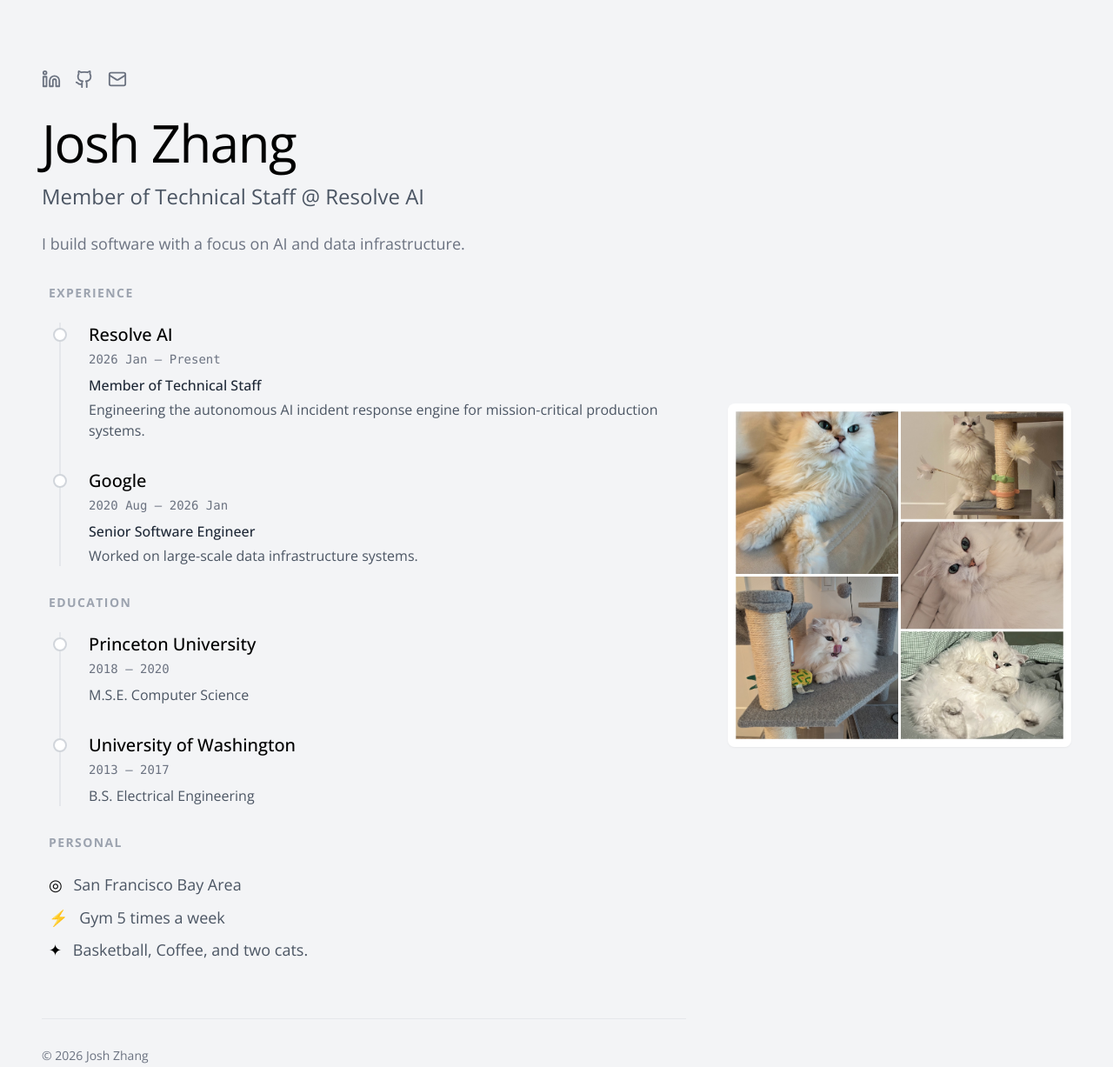
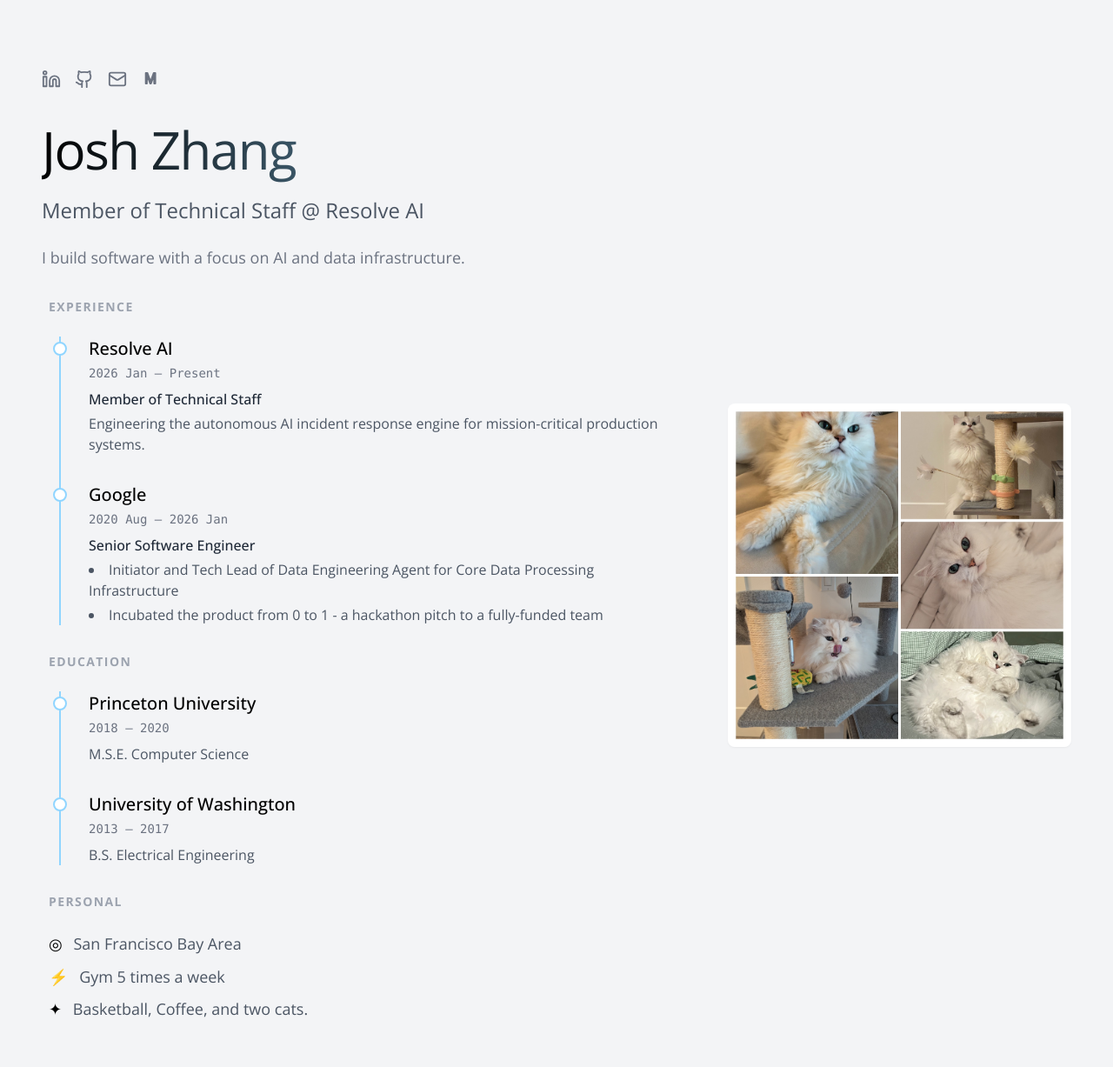
Before and after one commit to jiashuoz/jiashuoz.com, a website built with Vite: page index.html in a window 1280 px wide. Shown: the top 1227 px of the page at 87% size. Built offline with nearby package versions, Linux system fonts and the light colour scheme.

Commit message:
add blue taste

```diff
--- a/index.html
+++ b/index.html
@@ -18,7 +18,7 @@
     <!-- Left Column: Content -->
     <div class="flex-1">
       <div class="flex gap-4 mb-8 text-gray-500">
-        <a href="https://linkedin.com/in/josh-zhang" target="_blank" class="hover:text-black transition-colors"
+        <a href="https://linkedin.com/in/josh-zhang" target="_blank" class="hover:text-light-blue transition-colors"
           aria-label="LinkedIn">
           <svg xmlns="http://www.w3.org/2000/svg" width="22" height="22" viewBox="0 0 24 24" fill="none"
             stroke="currentColor" stroke-width="2" stroke-linecap="round" stroke-linejoin="round"
@@ -28,7 +28,7 @@
             <circle cx="4" cy="4" r="2" />
           </svg>
         </a>
-        <a href="https://github.com/jiashuoz" target="_blank" class="hover:text-black transition-colors"
+        <a href="https://github.com/jiashuoz" target="_blank" class="hover:text-light-blue transition-colors"
           aria-label="GitHub">
           <svg xmlns="http://www.w3.org/2000/svg" width="22" height="22" viewBox="0 0 24 24" fill="none"
             stroke="currentColor" stroke-width="2" stroke-linecap="round" stroke-linejoin="round"
@@ -38,7 +38,7 @@
             <path d="M9 18c-4.51 2-5-2-7-2" />
           </svg>
         </a>
-        <a href="mailto:jszjosh@gmail.com" class="hover:text-black transition-colors" aria-label="Email">
+        <a href="mailto:jszjosh@gmail.com" class="hover:text-light-blue transition-colors" aria-label="Email">
           <svg xmlns="http://www.w3.org/2000/svg" width="22" height="22" viewBox="0 0 24 24" fill="none"
             stroke="currentColor" stroke-width="2" stroke-linecap="round" stroke-linejoin="round"
             class="lucide lucide-mail">
@@ -46,8 +46,14 @@
             <path d="m22 7-8.97 5.7a1.94 1.94 0 0 1-2.06 0L2 7" />
           </svg>
         </a>
+        <a href="https://mnexa.ai" target="_blank" class="hover:text-light-blue transition-colors" aria-label="Mnexa">
+          <svg xmlns="http://www.w3.org/2000/svg" width="22" height="22" viewBox="0 0 24 24" fill="none"
+            stroke="currentColor" stroke-width="2" stroke-linecap="round" stroke-linejoin="round">
+            <text x="12" y="17" font-family="Arial, sans-serif" font-size="18" font-weight="normal" text-anchor="middle" fill="currentColor">M</text>
+          </svg>
+        </a>
       </div>
-      <h1 class="text-5xl md:text-6xl font-sans font-light tracking-tight">Josh Zhang</h1>
+      <h1 class="text-5xl md:text-6xl font-sans font-light tracking-tight bg-gradient-to-r from-black to-light-blue bg-clip-text text-transparent py-2 pr-2">Josh Zhang</h1>
       <p class="text-xl md:text-2xl mt-4 text-gray-600 font-light">Member of Technical Staff @ Resolve AI</p>
       <p class="text-lg text-gray-500 mt-6 max-w-2xl leading-relaxed">
         I build software with a focus on AI and data infrastructure.
@@ -57,11 +63,11 @@
       <div class="mt-8 space-y-6 pl-2">
         <h3 class="text-sm font-bold text-gray-400 uppercase tracking-widest mb-6">Experience</h3>
 
-        <div class="relative border-l-2 border-gray-200 ml-3 space-y-8">
+        <div class="relative border-l-2 border-light-blue ml-3 space-y-8">
 
           <!-- Item 1 -->
           <div class="relative pl-8">
-            <div class="absolute -left-[9px] top-1.5 w-4 h-4 rounded-full bg-white border-2 border-gray-300"></div>
+            <div class="absolute -left-[9px] top-1.5 w-4 h-4 rounded-full bg-white border-2 border-light-blue"></div>
             <h4 class="text-xl font-medium text-black">Resolve AI</h4>
             <span class="text-sm text-gray-500 font-mono mt-1 block">2026 Jan — Present</span>
             <p class="text-gray-800 font-medium mt-2">Member of Technical Staff</p>
@@ -71,11 +77,14 @@
 
           <!-- Item 2 -->
           <div class="relative pl-8">
-            <div class="absolute -left-[9px] top-1.5 w-4 h-4 rounded-full bg-white border-2 border-gray-300"></div>
+            <div class="absolute -left-[9px] top-1.5 w-4 h-4 rounded-full bg-white border-2 border-light-blue"></div>
             <h4 class="text-xl font-medium text-black">Google</h4>
             <span class="text-sm text-gray-500 font-mono mt-1 block">2020 Aug — 2026 Jan</span>
             <p class="text-gray-800 font-medium mt-2">Senior Software Engineer</p>
-            <p class="text-gray-600 mt-1">Worked on large-scale data infrastructure systems.</p>
+            <ul class="text-gray-600 mt-1 space-y-1 list-disc list-inside">
+              <li>Initiator and Tech Lead of Data Engineering Agent for Core Data Processing Infrastructure</li>
+              <li>Incubated the product from 0 to 1 - a hackathon pitch to a fully-funded team</li>
+            </ul>
           </div>
 
         </div>
@@ -85,17 +94,17 @@
       <div class="mt-8 space-y-6 pl-2">
         <h3 class="text-sm font-bold text-gray-400 uppercase tracking-widest mb-6">Education</h3>
 
-        <div class="relative border-l-2 border-gray-200 ml-3 space-y-8">
+        <div class="relative border-l-2 border-light-blue ml-3 space-y-8">
 
           <div class="relative pl-8">
-            <div class="absolute -left-[9px] top-1.5 w-4 h-4 rounded-full bg-white border-2 border-gray-300"></div>
+            <div class="absolute -left-[9px] top-1.5 w-4 h-4 rounded-full bg-white border-2 border-light-blue"></div>
             <h4 class="text-xl font-medium text-black">Princeton University</h4>
             <span class="text-sm text-gray-500 font-mono mt-1 block">2018 — 2020</span>
             <p class="text-gray-600 mt-2">M.S.E. Computer Science</p>
           </div>
 
           <div class="relative pl-8">
-            <div class="absolute -left-[9px] top-1.5 w-4 h-4 rounded-full bg-white border-2 border-gray-300"></div>
+            <div class="absolute -left-[9px] top-1.5 w-4 h-4 rounded-full bg-white border-2 border-light-blue"></div>
             <h4 class="text-xl font-medium text-black">University of Washington</h4>
             <span class="text-sm text-gray-500 font-mono mt-1 block">2013 — 2017</span>
             <p class="text-gray-600 mt-2">B.S. Electrical Engineering</p>
--- a/tailwind.config.js
+++ b/tailwind.config.js
@@ -9,6 +9,9 @@ export default {
       fontFamily: {
         sans: ['"Open Sans"', 'sans-serif'],
       },
+      colors: {
+        'light-blue': '#90D5FF',
+      },
     },
   },
   plugins: [],
```
